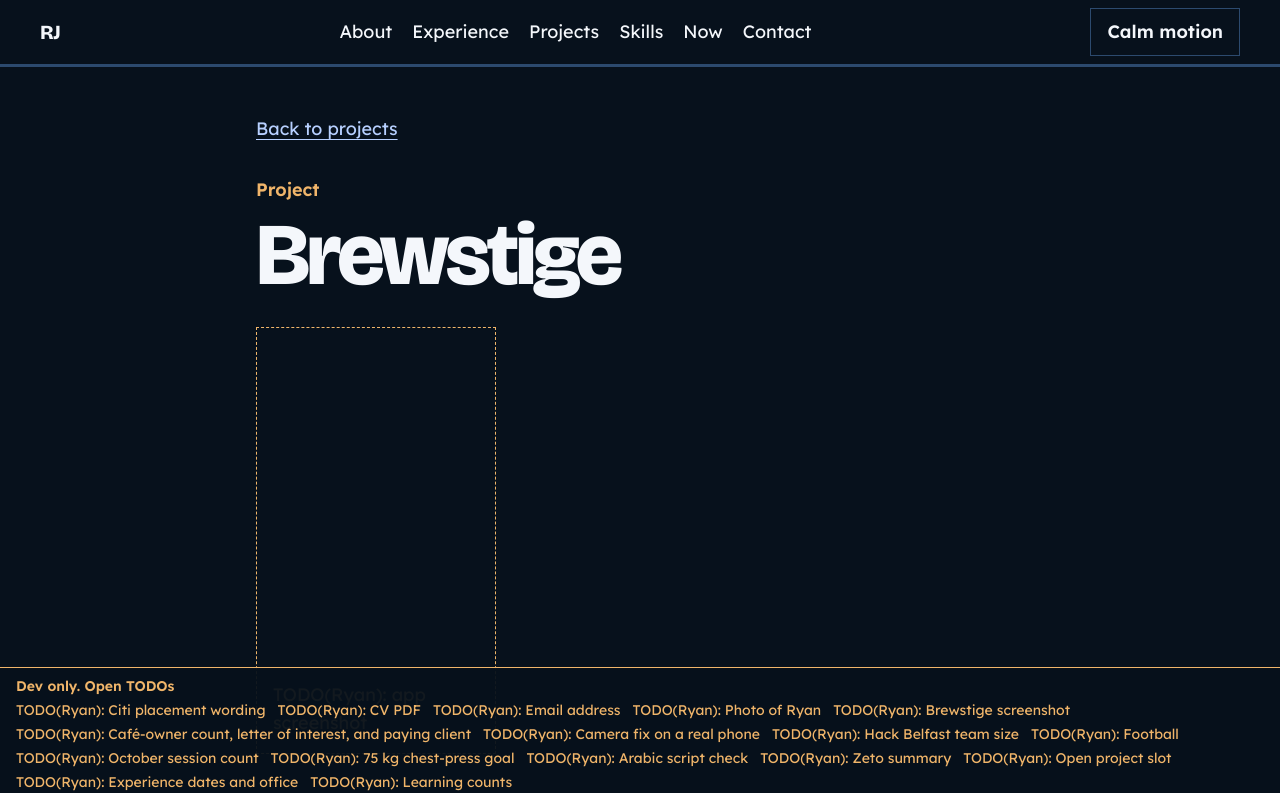
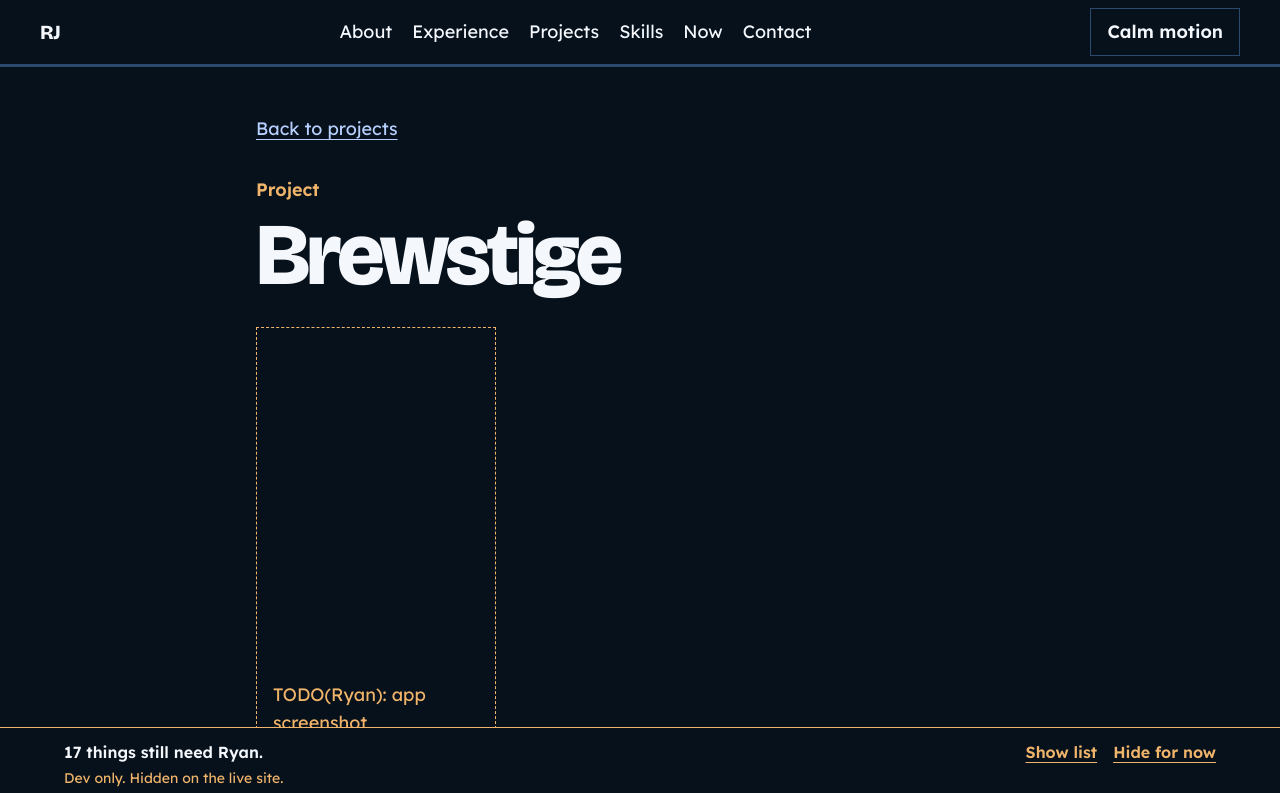
Before and after one commit to rjyot/rjyot.github.io, a Next.js app: page /work/brewstige in a window 1280 px wide. Shown: the top 793 px of the page. Built offline with nearby package versions, Linux system fonts and the light colour scheme.

Commit message:
Use the dev TODO banner copy from the microcopy note.
The banner counts what still needs Ryan, and the production guard fails if that banner or any TODO text ships.

Co-authored-by: rjyothis698 <rjyothis698@gmail.com>

```diff
--- a/scripts/guard-production.mjs
+++ b/scripts/guard-production.mjs
@@ -36,6 +36,17 @@ function visibleText(html) {
 
 const alwaysForbidden = [/TODO\(Ryan\)/i, /\bPLACEHOLDER\b/i, /Needs copy/i];
 
+const bannerForbidden = [
+  /data-dev-banner/,
+  /things still need Ryan/,
+  /thing still needs Ryan/,
+  /Nothing left for Ryan/,
+  /Hidden on the live site/,
+  /Hide for now/,
+  /Show list/,
+  /Hide list/,
+];
+
 const flagged = [];
 if (flagOff("src/content/fitness.ts", "showFootball")) {
   flagged.push([/playing football/i, "football copy"]);
@@ -61,10 +72,15 @@ if (flagOff("src/content/learning.ts", "showCounts")) {
 
 const failures = [];
 for (const file of htmlFiles(outDir)) {
-  const text = visibleText(readFileSync(file, "utf8"));
+  const raw = readFileSync(file, "utf8");
+  const text = visibleText(raw);
   const rel = path.relative(root, file);
   for (const pattern of alwaysForbidden) {
     if (pattern.test(text)) failures.push(`${rel} still contains ${pattern}`);
+  }
+  if (/TODO\(Ryan\)/i.test(raw)) failures.push(`${rel} still contains TODO(Ryan)`);
+  for (const pattern of bannerForbidden) {
+    if (pattern.test(raw)) failures.push(`${rel} still contains the dev banner (${pattern})`);
   }
   for (const [pattern, label] of flagged) {
     if (pattern.test(text)) failures.push(`${rel} still contains flagged-off ${label}`);
--- a/src/components/dev-todo-banner.tsx
+++ b/src/components/dev-todo-banner.tsx
@@ -1,36 +1,88 @@
+"use client";
+
+import { useState } from "react";
+
+const items = [
+  { text: "TODO(Ryan): what to say about this placement.", file: "src/content/site.ts" },
+  { text: "CV PDF · TODO(Ryan)", file: "src/content/site.ts" },
+  { text: "Email · TODO(Ryan)", file: "src/content/site.ts" },
+  { text: "TODO(Ryan): a real photo.", file: "src/components/about.tsx" },
+  { text: "TODO(Ryan): app screenshot", file: "src/content/site.ts" },
+  {
+    text: "TODO(Ryan): the café-owner count, letter of interest, and paying client are not confirmed.",
+    file: "src/content/site.ts",
+  },
+  {
+    text: "TODO(Ryan): confirm the wording, and whether the camera fix is tested on a real Android phone.",
+    file: "src/content/site.ts",
+  },
+  { text: "TODO(Ryan): Hack Belfast team size.", file: "src/content/site.ts" },
+  { text: "TODO(Ryan): football", file: "src/components/fitness-panel.tsx" },
+  { text: "TODO(Ryan): session count", file: "src/components/fitness-panel.tsx" },
+  { text: "TODO(Ryan): 75 kg chest-press goal", file: "src/content/fitness.ts" },
+  { text: "TODO(Ryan): glance over before launch.", file: "src/content/learning.ts" },
+  { text: "PLACEHOLDER: one sentence on what Zeto does.", file: "src/content/site.ts" },
+  { text: "PLACEHOLDER: one sentence on a project to add.", file: "src/content/site.ts" },
+  { text: "PLACEHOLDER: start and end dates", file: "src/content/site.ts" },
+  { text: "PLACEHOLDER: office location", file: "src/content/site.ts" },
+  { text: "TODO(Ryan): learning counts", file: "src/content/learning.ts" },
+] as const;
+
+function bannerHeading(count: number) {
+  if (count === 0) return "Nothing left for Ryan. Good to ship.";
+  if (count === 1) return "1 thing still needs Ryan.";
+  return `${count} things still need Ryan.`;
+}
+
 export function DevTodoBanner() {
   if (process.env.NODE_ENV !== "development") return null;
+  return <DevTodoBannerPanel />;
+}
 
-  const items = [
-    "Citi placement wording",
-    "CV PDF",
-    "Email address",
-    "Photo of Ryan",
-    "Brewstige screenshot",
-    "Café-owner count, letter of interest, and paying client",
-    "Camera fix on a real phone",
-    "Hack Belfast team size",
-    "Football",
-    "October session count",
-    "75 kg chest-press goal",
-    "Arabic script check",
-    "Zeto summary",
-    "Open project slot",
-    "Experience dates and office",
-    "Learning counts",
-  ];
+function DevTodoBannerPanel() {
+  const [open, setOpen] = useState(false);
+  const [hidden, setHidden] = useState(false);
+  if (hidden) return null;
+
+  const count = items.length;
 
   return (
     <aside
       data-dev-banner
-      className="fixed inset-x-0 bottom-0 z-50 border-t border-amber bg-ink/95 px-4 py-2 text-sm text-amber"
+      className="fixed inset-x-0 bottom-0 z-50 border-t border-amber bg-ink px-4 py-3 text-base text-amber"
     >
-      <p className="font-semibold">Dev only. Open TODOs</p>
-      <ul className="mt-1 flex flex-wrap gap-x-3 gap-y-1">
-        {items.map((item) => (
-          <li key={item}>TODO(Ryan): {item}</li>
-        ))}
-      </ul>
+      <div className="mx-auto flex max-w-6xl flex-wrap items-baseline justify-between gap-x-4 gap-y-2">
+        <p className="font-semibold text-paper">{bannerHeading(count)}</p>
+        <div className="flex flex-wrap gap-x-4 gap-y-1">
+          {count > 0 ? (
+            <button
+              type="button"
+              className="font-semibold underline underline-offset-4"
+              aria-expanded={open}
+              onClick={() => setOpen((value) => !value)}
+            >
+              {open ? "Hide list" : "Show list"}
+            </button>
+          ) : null}
+          <button
+            type="button"
+            className="font-semibold underline underline-offset-4"
+            onClick={() => setHidden(true)}
+          >
+            Hide for now
+          </button>
+        </div>
+      </div>
+      <p className="mx-auto mt-1 max-w-6xl text-sm">Dev only. Hidden on the live site.</p>
+      {open ? (
+        <ul className="mx-auto mt-3 max-h-48 max-w-6xl space-y-1 overflow-auto">
+          {items.map((item) => (
+            <li key={`${item.file}:${item.text}`}>
+              {item.text} · {item.file}
+            </li>
+          ))}
+        </ul>
+      ) : null}
     </aside>
   );
 }
```
Also changed, not shown: 1 other file (tests, documents, lock files or other folders).
